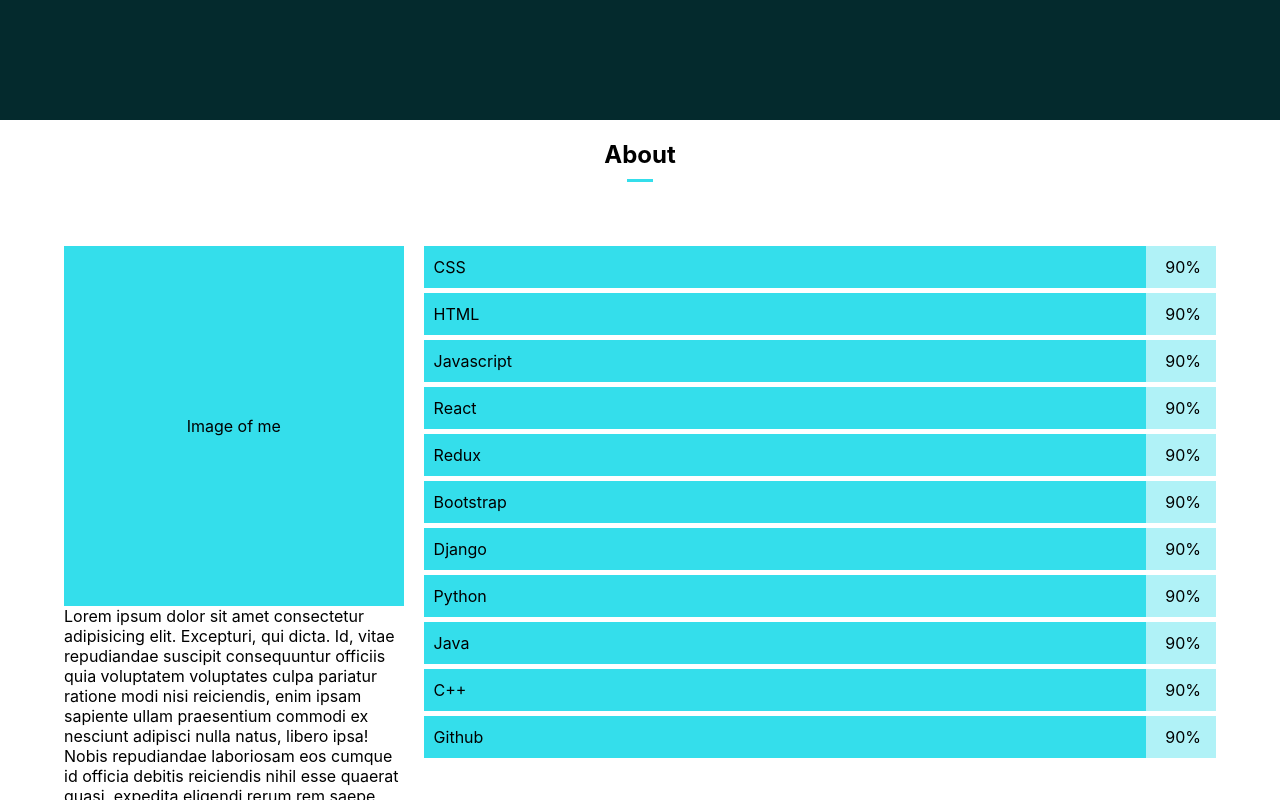
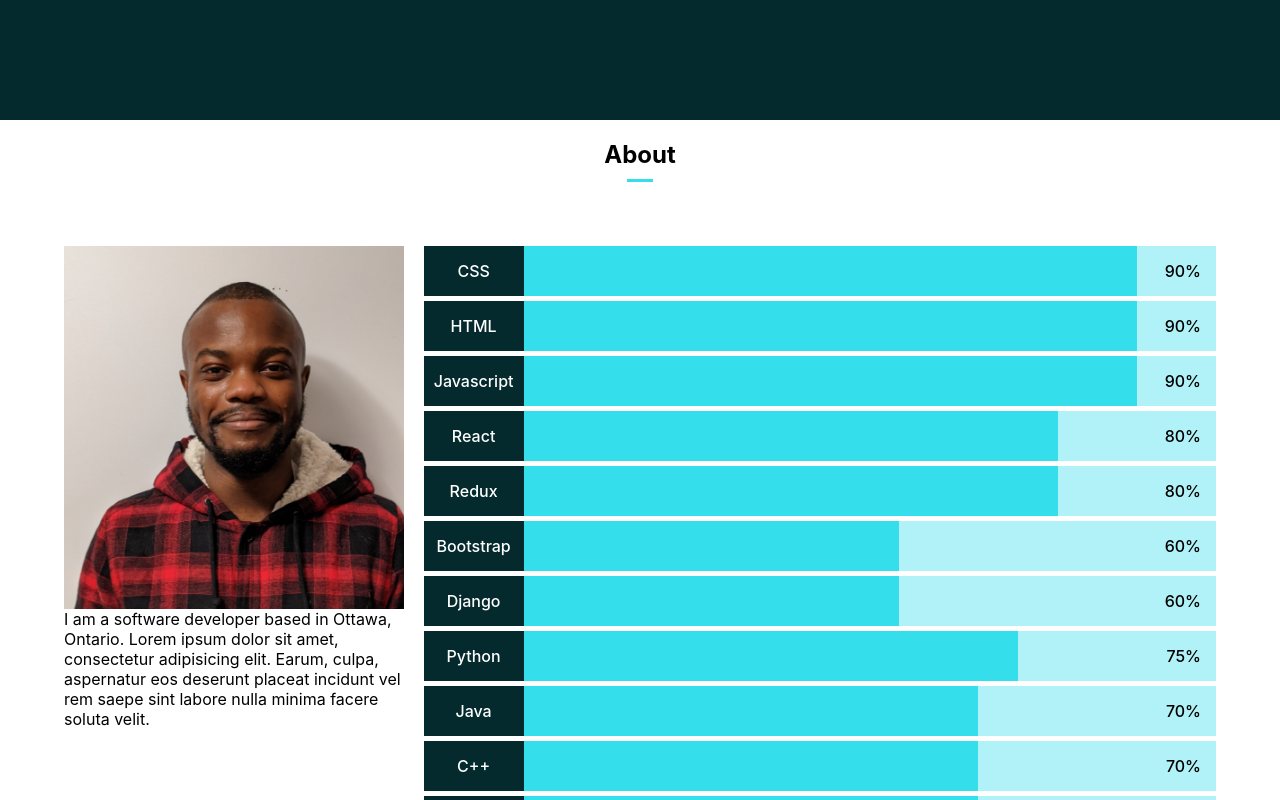
Before and after one commit to AbayomiE-T/my-website, a React (Create React App) app: page / in a window 1280 px wide. Shown: the part 2120-2920 px from the top of the page. Built offline with nearby package versions, Linux system fonts and the light colour scheme.

Commit message:
about page fully responsive

```diff
--- a/src/components/About.js
+++ b/src/components/About.js
@@ -1,5 +1,7 @@
-import React from 'react'
-import SkillDetail from './SkillDetail'
+import React from 'react';
+import SkillDetail from './SkillDetail';
+
+import me from '../bg-image/me.jpg';
 
 export default function About() {
     return (
@@ -9,29 +11,26 @@
             <div className="content">
                 <div className="about-me-container">
                     <div className="about-me">
-                        <span>Image of me</span>
+                        <img src={me} alt="" />
                     </div>
                     <p>
-                        Lorem ipsum dolor sit amet consectetur adipisicing elit. Excepturi, qui dicta. Id, vitae repudiandae suscipit consequuntur officiis quia voluptatem
-                        voluptates culpa pariatur ratione modi nisi reiciendis, enim ipsam sapiente ullam praesentium commodi ex nesciunt adipisci nulla natus, libero ipsa! Nobis
-                        repudiandae laboriosam eos cumque id officia debitis reiciendis nihil esse quaerat quasi, expedita eligendi rerum rem saepe quae quas, repellendus, incidunt modi.
-                        Magnam harum eos cum odit deserunt, itaque a vitae explicabo enim repellat. Labore inventore, accusantium enim dolore sunt esse cum sed ad pariatur voluptatum
-                        quisquam ipsam quia obcaecati corrupti numquam nobis perspiciatis distinctio fugiat? Nulla quia voluptas ab.
+                        I am a software developer based in Ottawa, Ontario. Lorem ipsum dolor sit amet, consectetur adipisicing elit. Earum, culpa, aspernatur eos deserunt placeat
+                        incidunt vel rem saepe sint labore nulla minima facere soluta velit.
                     </p>
                 </div>
 
                 <div className="skills">
-                    <SkillDetail skillName="CSS" percentage="90" width="w9" />
-                    <SkillDetail skillName="HTML" percentage="90" width="w9" />
-                    <SkillDetail skillName="Javascript" percentage="90" width="w9" />
-                    <SkillDetail skillName="React" percentage="90" width="w9" />
-                    <SkillDetail skillName="Redux" percentage="90" width="w9" />
-                    <SkillDetail skillName="Bootstrap" percentage="90" width="w9" />
-                    <SkillDetail skillName="Django" percentage="90" width="w9" />
-                    <SkillDetail skillName="Python" percentage="90" width="w9" />
-                    <SkillDetail skillName="Java" percentage="90" width="w9" />
-                    <SkillDetail skillName="C++" percentage="90" width="w9" />
-                    <SkillDetail skillName="Github" percentage="90" width="w9" />
+                    <SkillDetail skillName="CSS" percentage="90" width="90%" />
+                    <SkillDetail skillName="HTML" percentage="90" width="90%" />
+                    <SkillDetail skillName="Javascript" percentage="90" width="90%" />
+                    <SkillDetail skillName="React" percentage="80" width="80%" />
+                    <SkillDetail skillName="Redux" percentage="80" width="80%" />
+                    <SkillDetail skillName="Bootstrap" percentage="60" width="60%" />
+                    <SkillDetail skillName="Django" percentage="60" width="60%" />
+                    <SkillDetail skillName="Python" percentage="75" width="75%" />
+                    <SkillDetail skillName="Java" percentage="70" width="70%" />
+                    <SkillDetail skillName="C++" percentage="70" width="70%" />
+                    <SkillDetail skillName="Github" percentage="70" width="70%" />
                 </div>
             </div>
         </section>
--- a/src/components/SkillDetail.js
+++ b/src/components/SkillDetail.js
@@ -1,11 +1,15 @@
 import React from 'react'
 
 export default function SkillDetail({ skillName, percentage, width }) {
-    const styles = `percentage ${width}`
+
     return (
         <article className="skill">
-            <span className="skill-name">{skillName}</span>
-            <div className={styles}>
+            <div className="bar-fill" style={{ width: `${width}` }}>
+                <div className="skill-name">
+                    <span>{skillName}</span>
+                </div>
+            </div>
+            <div className="percentage">
                 <span>{percentage}%</span>
             </div>
         </article>
--- a/src/index.css
+++ b/src/index.css
@@ -81,6 +81,21 @@
   }
 }
 
+@media screen and (max-width: 810px){
+  .content{
+    flex-direction: column;
+  }
+
+  .about-me-container{
+    width: 100% !important;
+  }
+
+  .skills{
+    width: 100% !important;
+    margin: 20px 0px 0px 0px !important;
+  }
+}
+
 @media screen and (max-width: 750px){
   html, body{
     overflow-x: hidden;
@@ -128,6 +143,10 @@
   .portfolio-container{
     width: 500px !important;
     height: 65% !important;
+  }
+
+  .percentage{
+    display: none;
   }
 }
 
@@ -338,7 +357,7 @@
 }
 
 #about{
-height: 100vh;
+min-height: 100vh;
 background-color: white;
 color: black;
 }
@@ -355,7 +374,6 @@
 
 .content{
   width: 90%;
-  height: 75%;
   margin: 5% auto;
   display: flex;
   justify-content: center;
@@ -368,15 +386,14 @@
 .about-me{
   width: 100%;
   height: 60%;
-  background-color: rgb(52, 222, 235);
   position: relative;
 }
 
-.about-me span{
-  position: absolute;
-  top: 50%;
-  left: 50%;
-  transform: translate(-50%,-50%);
+.about-me img{
+  height: 100%;
+  width: 100%;
+  object-fit: cover;
+  object-position: 50% 30%;
 }
 
 .skills{
@@ -385,64 +402,43 @@
 }
 
 .skills article{
-  background-color: rgb(52, 222, 235);
+  background-color: #b0f2f7;
   position: relative;
-  height: 7%;
+  height: 50px;
   margin-bottom: 5px;
 }
 
 .skill .skill-name{
+  height: 100%;
+  width: 100px;
+  background-color: #042a2d;;
   position: absolute;
   top: 50%;
+  left: 0px;
   transform: translateY(-50%);
+  display: flex;
+  align-items: center;
+  justify-content: center;
+  color: white;
+  font-weight: 500;
 }
 
 .skill-name{
   left: 10px;
 }
 
+.bar-fill{
+  height: 100%;
+  background-color: rgb(52, 222, 235);
+}
+
 .percentage{
   position: absolute;
+  top: 50%;
+  transform: translateY(-50%);
   right: 0px;
-  background-color: #b0f2f7;
   height: 100%;
-}
-
-/* Width classes for the skill bars*/
-.w9{
-  width: 70px
-}
-
-.w8{
-  width: 140px
-}
-
-.w7{
-  width: 280px
-}
-
-.w6{
-  width: 560px
-}
-
-.w5{
-  width: 1120px
-}
-
-.w4{
-  width: 2240px
-}
-
-.w3{
-  width: 4480px
-}
-
-.w2{
-  width: 70px
-}
-
-.w1{
-  width: 70px
+  font-weight: 500;
 }
 
 .percentage span{
```
Also changed, not shown: src/bg-image/me.jpg (added).
